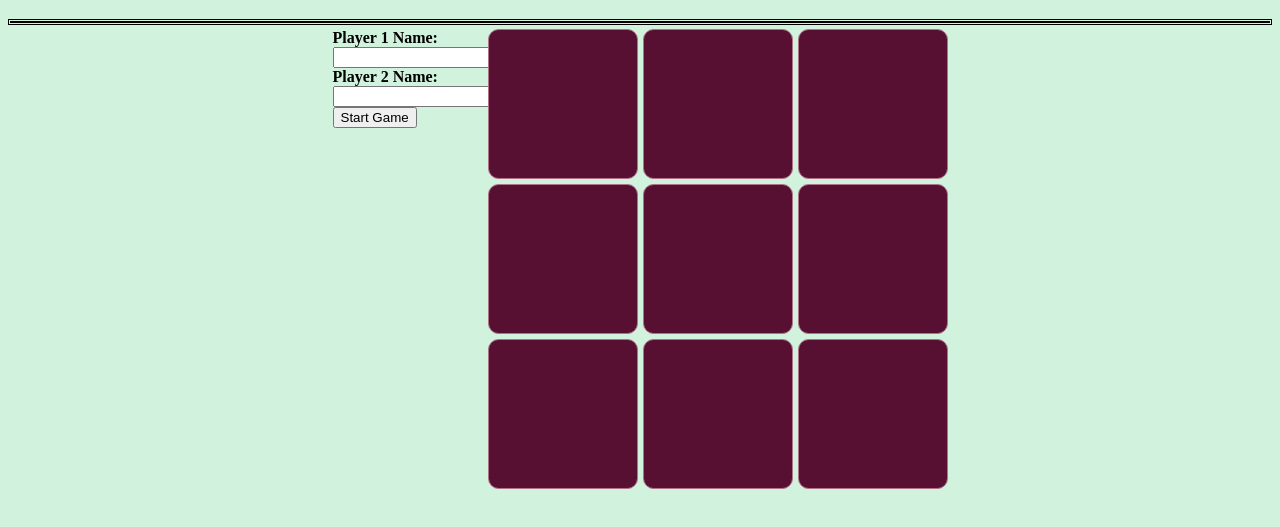
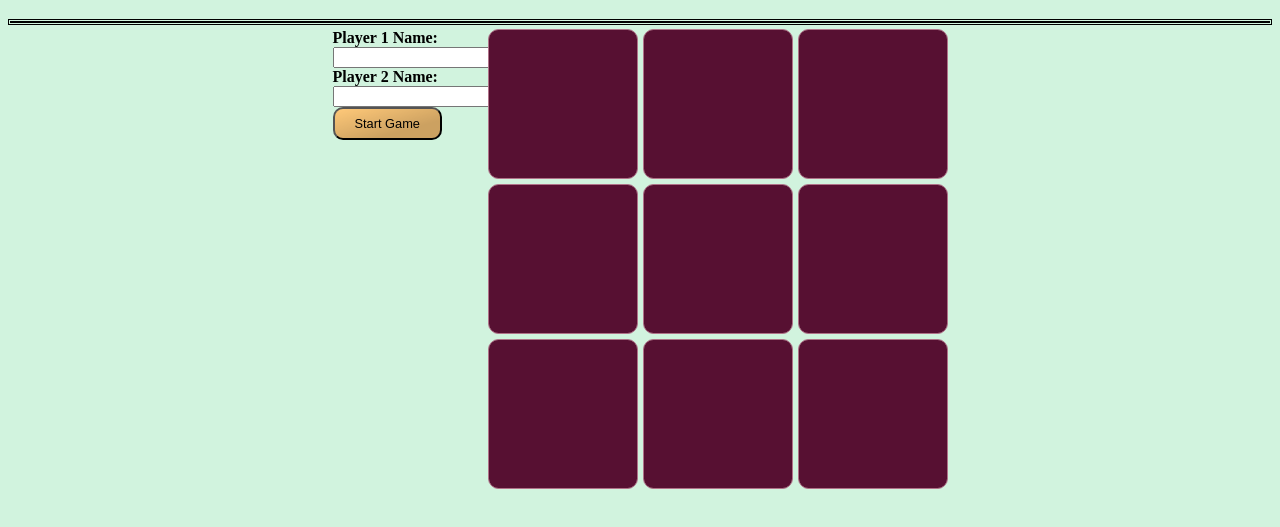
Before and after one commit to BurlingtonCodeAcademy/tic-tac-toe-megan-tristan, a plain HTML site: page index.html in a window 1280 px wide. Shown: the part 61-588 px from the top of the page. Drawn offline with Linux system fonts and the light colour scheme.

Commit message:
merging branches

```diff
--- a/style.css/style.css
+++ b/style.css/style.css
@@ -45,16 +45,8 @@ h4 {
   border-radius: 7%;
 }
 
-<<<<<<< HEAD
 /*start button*/
 #start {
-=======
-h4 {
-  display: inline;
-}
-
-/*#start {
->>>>>>> 5e8de7282b1664b0361950ff0170f52a32596a62
   line-height: 2;
   padding: 2px 20px;
   font-size: 0.8rem;
@@ -72,8 +64,8 @@ h4 {
   /* provides depth to the buttons edge*/
   box-shadow: inset 2px 2px 3px rgba(26, 22, 22, 0.897) inset -2px -2px 3px
     rgba(0, 0, 0, 0.6);
-}*/
-#start{
+}
+*/ #start {
   text-align: center;
   height: 10px;
   width: 100%;
@@ -89,11 +81,7 @@ box-shadow: 3px 3px 2px #d8d8d8;
   margin-top: 10px;
   justify-content: flex-end;
 }
-<<<<<<< HEAD
 /*lightens the buttons color to a grayish color when mouse hovers over it*/
-=======
-
->>>>>>> 5e8de7282b1664b0361950ff0170f52a32596a62
 #start:hover {
   background-color: rgb(224, 214, 182);
 }
@@ -104,7 +92,7 @@ justify-content: flex-end;
 
 #start-game {
   grid-column: 1;
-  grid-row:1/4;
+  grid-row: 1/4;
 }
 label {
   font-weight: bold;
```
Also changed, not shown: index.html (+0 -17 lines). Lines whose indentation alone changed are shown as unchanged.
